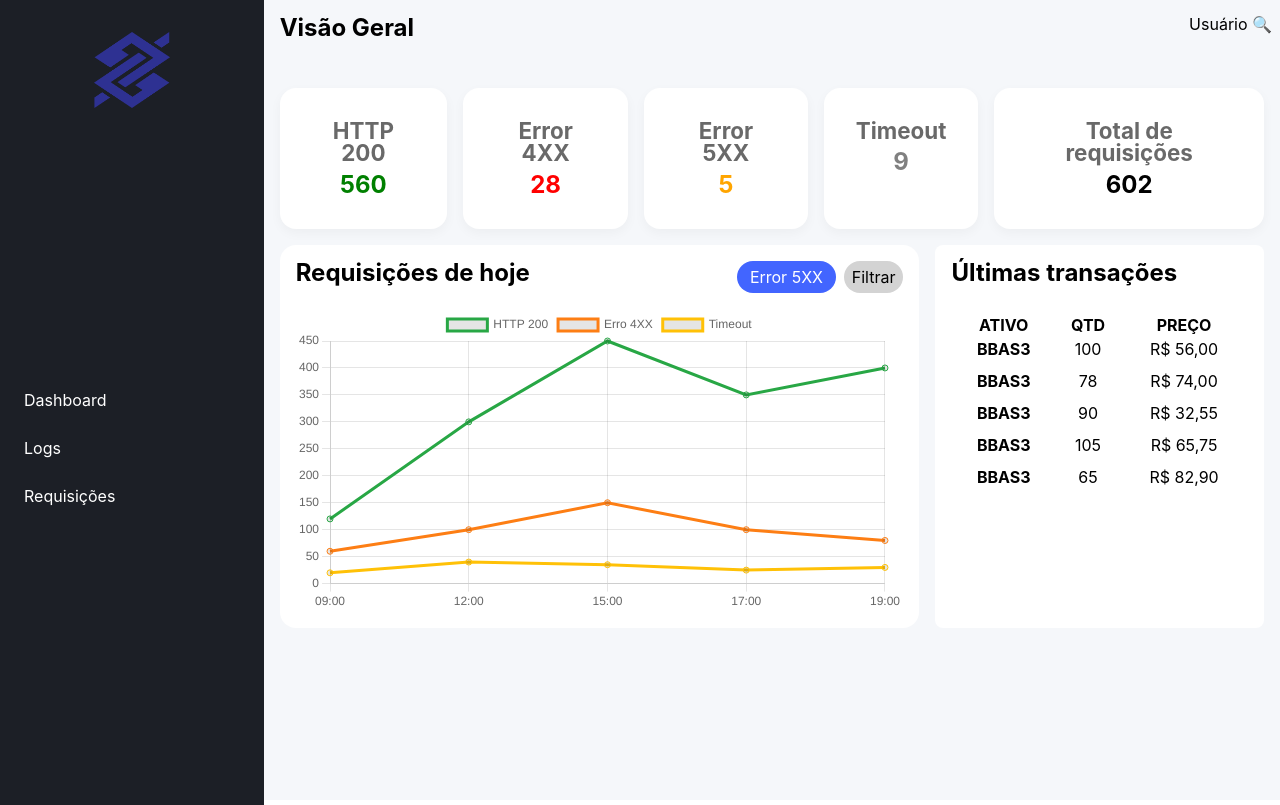
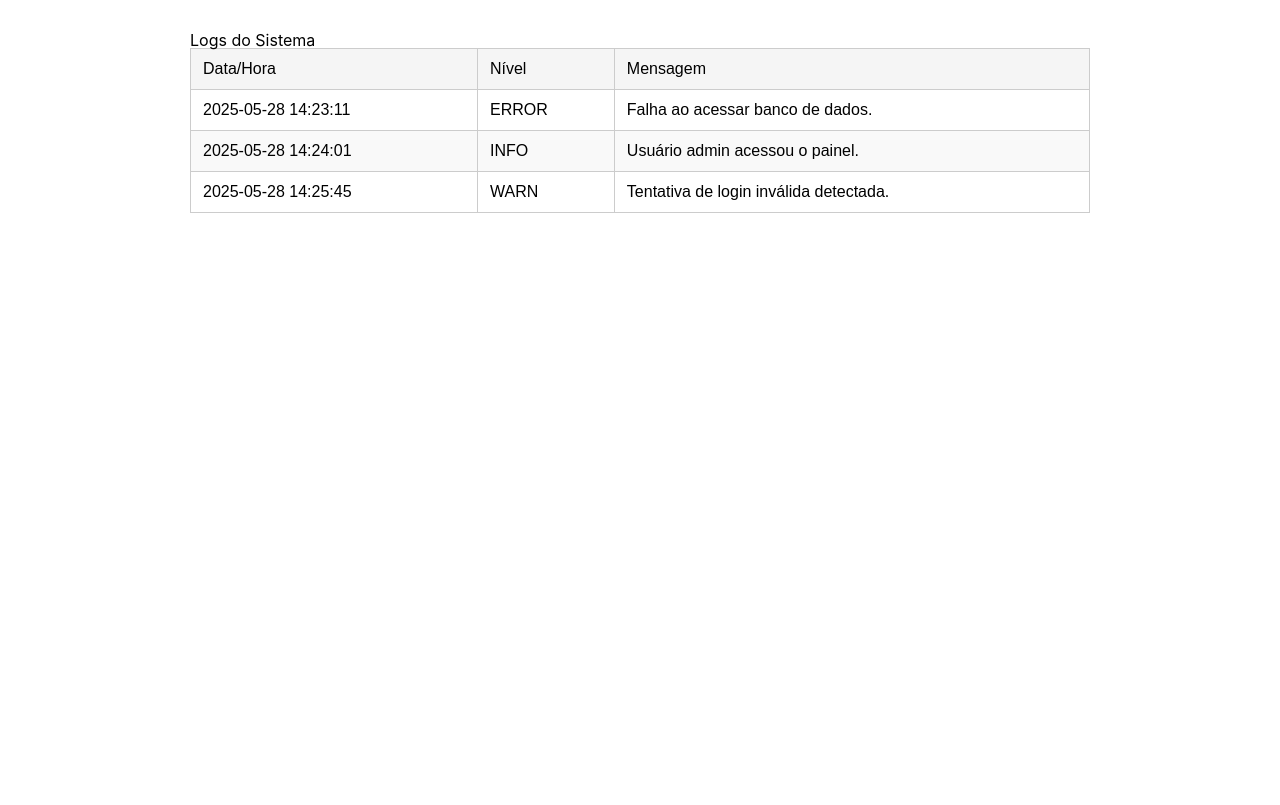
Before and after one commit to Kacaii/senac-riseup-2025, an Angular app: page /logs in a window 1280 px wide. Before the commit this address led to /. Built offline with nearby package versions, Linux system fonts and the light colour scheme.

Commit message:
Criando a rota de Logs AAAAA

```diff
--- a/src/app/app.component.html
+++ b/src/app/app.component.html
@@ -1,27 +1 @@
-<!-- * * * * * * * * * * * * * * * * * * * * * * * * * * * * * * * -->
-<!-- * * * * * * * * * * * The content below * * * * * * * * * * * -->
-<!-- * * * * * * * * * * is only a placeholder * * * * * * * * * * -->
-<!-- * * * * * * * * * * and can be replaced.  * * * * * * * * * * -->
-<!-- * * * * * * * * * * * * * * * * * * * * * * * * * * * * * * * -->
-<!-- * * * * * * * * * Delete the template below * * * * * * * * * -->
-<!-- * * * * * * * to get started with your project! * * * * * * * -->
-<!-- * * * * * * * * * * * * * * * * * * * * * * * * * * * * * * * -->
-
-<div class="container">
-  <app-bb-sidebar class="sidebar-component"></app-bb-sidebar>
-  <main class="dashboard">
-    <app-dashboard-top class="dashboard-top-component"></app-dashboard-top>
-    <app-card-list class="card-list-component"></app-card-list>
-    <app-dashboard-wrapper></app-dashboard-wrapper>
-  </main>
-</div>
-
-<!-- * * * * * * * * * * * * * * * * * * * * * * * * * * * * * * * * -->
-<!-- * * * * * * * * * * * The content above * * * * * * * * * * * * -->
-<!-- * * * * * * * * * * is only a placeholder * * * * * * * * * * * -->
-<!-- * * * * * * * * * * and can be replaced.  * * * * * * * * * * * -->
-<!-- * * * * * * * * * * * * * * * * * * * * * * * * * * * * * * * * -->
-<!-- * * * * * * * * * * End of Placeholder  * * * * * * * * * * * * -->
-<!-- * * * * * * * * * * * * * * * * * * * * * * * * * * * * * * * * -->
-
-<router-outlet />
+<router-outlet></router-outlet>
--- a/src/app/app.component.ts
+++ b/src/app/app.component.ts
@@ -1,21 +1,14 @@
 import { Component } from "@angular/core";
 import { RouterOutlet } from "@angular/router";
-import { BbSidebarComponent } from "./bb-sidebar/bb-sidebar.component";
-import { CardListComponent } from "./card-list/card-list.component";
-import { DashboardTopComponent } from "./dashboard-top/dashboard-top.component";
-import { DashboardWrapperComponent } from "./dashboard-wrapper/dashboard-wrapper.component";
 
 @Component({
   selector: "app-root",
+  standalone: true,
   imports: [
-    RouterOutlet,
-    BbSidebarComponent,
-    CardListComponent,
-    DashboardTopComponent,
-    DashboardWrapperComponent,
+    RouterOutlet, // Isso é essencial para exibir as rotas
   ],
   templateUrl: "./app.component.html",
-  styleUrl: "./app.component.css",
+  styleUrls: ["./app.component.css"],
 })
 export class AppComponent {
   title = "senac-riseup-2025";
--- a/src/app/app.routes.ts
+++ b/src/app/app.routes.ts
@@ -1,3 +1,10 @@
-import { Routes } from "@angular/router";
+import { Routes } from '@angular/router';
+import { DashboardComponent } from './pages/dashboard/dashboard.component';
+import { LogsComponent } from './pages/logs/logs.component';
 
-export const routes: Routes = [];
+export const routes: Routes = [
+  { path: 'dashboard', component: DashboardComponent },
+  { path: 'logs', component: LogsComponent },
+  { path: '', redirectTo: 'dashboard', pathMatch: 'full' },
+  { path: '**', redirectTo: 'dashboard' },
+];
--- /dev/null
+++ b/src/app/pages/dashboard/dashboard.component.css
@@ -0,0 +1,11 @@
+@import "../../css/dashboard.css";
+
+.container {
+  height: 100vh;
+  display: flex;
+  background-color: white;
+}
+
+.sidebar-component {
+  height: 100%;
+}
--- /dev/null
+++ b/src/app/pages/dashboard/dashboard.component.html
@@ -0,0 +1,8 @@
+<div class="container">
+  <app-bb-sidebar class="sidebar-component"></app-bb-sidebar>
+  <main class="dashboard">
+    <app-dashboard-top class="dashboard-top-component"></app-dashboard-top>
+    <app-card-list class="card-list-component"></app-card-list>
+    <app-dashboard-wrapper></app-dashboard-wrapper>
+  </main>
+</div>
--- /dev/null
+++ b/src/app/pages/logs/logs.component.css
@@ -0,0 +1,29 @@
+.logs-container {
+  padding: 2rem;
+  max-width: 900px;
+  margin: auto;
+}
+
+.logs-table {
+  width: 100%;
+  border-collapse: collapse;
+  font-family: Arial, sans-serif;
+}
+
+.logs-table th, .logs-table td {
+  border: 1px solid #ccc;
+  padding: 0.75rem;
+  text-align: left;
+}
+
+.logs-table th {
+  background-color: #f5f5f5;
+}
+
+.logs-table tr:nth-child(even) {
+  background-color: #f9f9f9;
+}
+
+.logs-table tr:hover {
+  background-color: #eef;
+}
--- /dev/null
+++ b/src/app/pages/logs/logs.component.html
@@ -0,0 +1,19 @@
+<div class="logs-container">
+  <h2>Logs do Sistema</h2>
+  <table class="logs-table">
+    <thead>
+      <tr>
+        <th>Data/Hora</th>
+        <th>Nível</th>
+        <th>Mensagem</th>
+      </tr>
+    </thead>
+    <tbody>
+      <tr *ngFor="let log of logs">
+        <td>{{ log.timestamp }}</td>
+        <td>{{ log.level }}</td>
+        <td>{{ log.message }}</td>
+      </tr>
+    </tbody>
+  </table>
+</div>
--- /dev/null
+++ b/src/app/pages/logs/logs.component.ts
@@ -0,0 +1,17 @@
+import { Component } from '@angular/core';
+import { CommonModule } from '@angular/common';
+
+@Component({
+  selector: 'app-logs',
+  standalone: true,
+  templateUrl: './logs.component.html',
+  styleUrls: ['./logs.component.css'],
+  imports: [CommonModule],
+})
+export class LogsComponent {
+  logs = [
+    { timestamp: '2025-05-28 14:23:11', level: 'ERROR', message: 'Falha ao acessar banco de dados.' },
+    { timestamp: '2025-05-28 14:24:01', level: 'INFO', message: 'Usuário admin acessou o painel.' },
+    { timestamp: '2025-05-28 14:25:45', level: 'WARN', message: 'Tentativa de login inválida detectada.' },
+  ];
+}
--- a/src/server.ts
+++ b/src/server.ts
@@ -64,3 +64,7 @@ if (isMainModule(import.meta.url)) {
  * Request handler used by the Angular CLI (for dev-server and during build) or Firebase Cloud Functions.
  */
 export const reqHandler = createNodeRequestHandler(app);
+
+app.get('/logs', () => {
+
+})
```
Also changed, not shown: src/app/pages/dashboard/dashboard.component.ts (added, +19 -0 lines).
